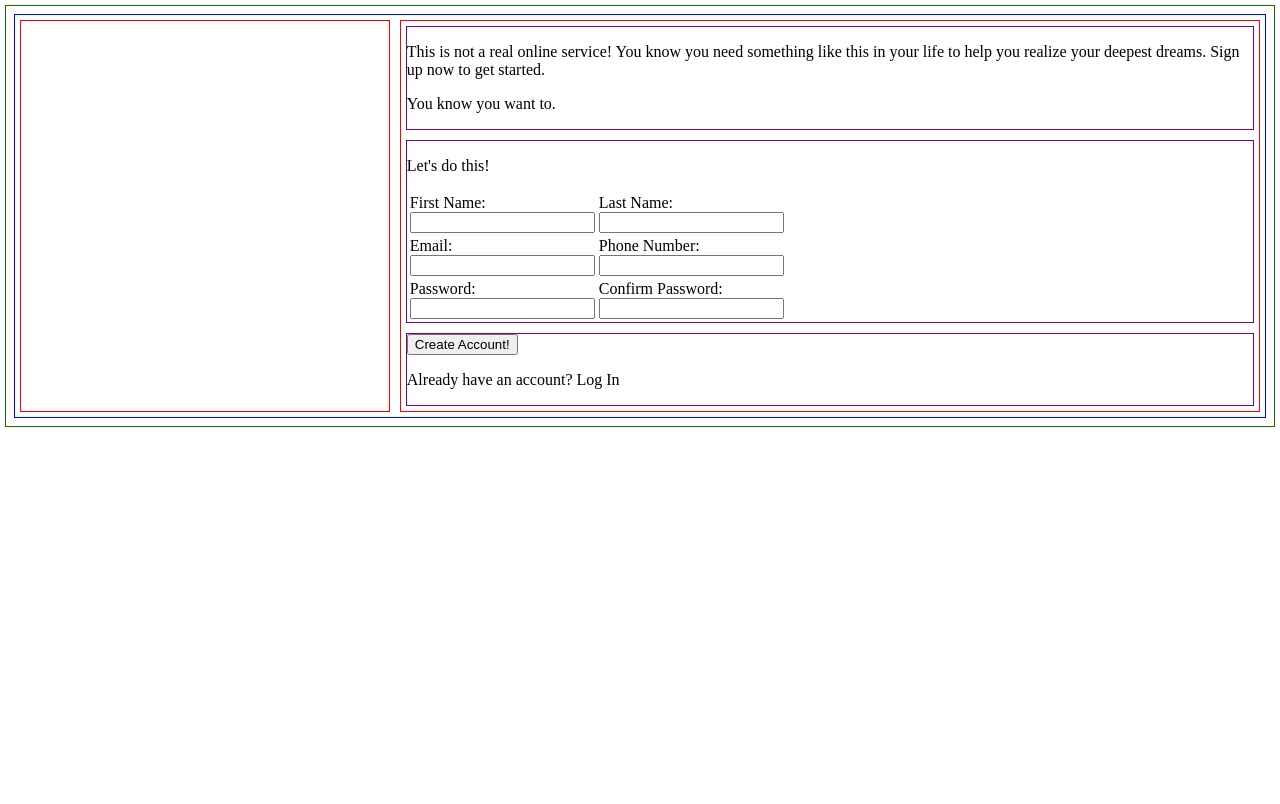
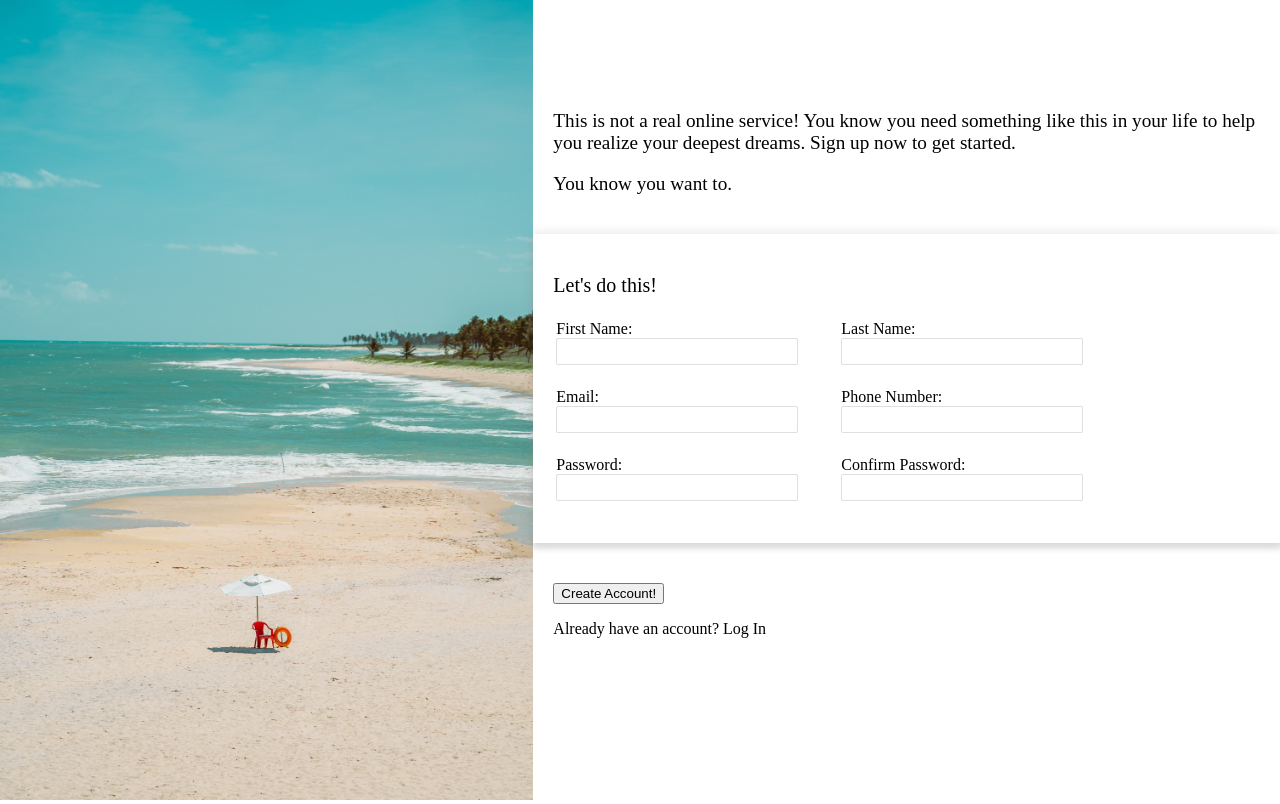
Before and after one commit to Mitadru47/Sign-up-Form, a plain HTML site: page index.html in a window 1280 px wide. Drawn offline with Linux system fonts and the light colour scheme.

Commit message:
Layout Setup

```diff
--- a/index.html
+++ b/index.html
@@ -14,18 +14,20 @@
 
             <div class="sideA">
 
+                <img src="./Assets/pexels-caio-12732558.jpg">
+
             </div>
 
             <div class="sideB">
 
                 <div class="sectionA">
 
-                    <p> This is not a real online service! You know you need something like this in your life to help you realize your deepest dreams. Sign up now to get started.</p>
+                    <p class="content"> This is not a real online service! You know you need something like this in your life to help you realize your deepest dreams. Sign up now to get started.</p>
                     <p>You know you want to.</p>
 
                 </div>
 
-                <div class="sectionB">
+                <div id="sectionB" class="sectionB">
 
                     <p>Let's do this!</p>
 
@@ -89,7 +91,7 @@
 
                 </div>
 
-                <div class="sectionC">
+                <div id="sectionC" class="sectionC">
 
                     <button type="submit">Create Account!</button>
                     <p>Already have an account? Log In</p>
--- a/styles.css
+++ b/styles.css
@@ -1,11 +1,18 @@
 html{
 
-    border: 1px solid green;
-    margin: 5px;
+    /* border: 1px solid green; */
 }
 
 body{
-    border: 1px solid blue;
+
+    margin: 0;
+    /* border: 1px solid blue; */
+}
+
+img{
+
+    z-index: 1;
+    height: 100vh;
 }
 
 .flex-container{
@@ -15,13 +22,13 @@ body{
 .flex-container div{
 
     /* height: 100vh; */
+    /* margin: 5px; */
 
-    margin: 5px;
-    border: 1px solid red;
+    /* border: 1px solid red; */
 }
 
 .sideA{
-    width: 30%;
+    /* width: 30%; */
 }
 
 .sideB{
@@ -33,5 +40,46 @@ body{
 }
 
 .sideB div{
-    border: 1px solid purple;
+
+    /* border: 1px solid purple; */
+    padding: 20px;
 }
+
+.content{
+    padding-top: 10%;
+}
+
+.sectionA p{
+    font-size: 1.2rem;
+}
+
+#sectionB{
+
+    /* offset-x | offset-y | blur-radius | spread-radius | color */
+    box-shadow: 0px 0px 10px 1px rgba(128,128,128,0.2), 1px 5px 5px 1px rgba(128,128,128,0.2);
+}
+
+.sectionB p{
+    font-size: 1.25rem;
+}
+
+td{
+
+    padding-right: 40px;
+    padding-bottom: 20px;
+}
+
+input{
+
+    padding: 0;
+
+    width: 240px;
+    height: 25px;
+
+    border: 1px solid rgba(128, 128, 128, 0.25);
+    border-radius: 2px;
+}
+
+#sectionC{
+    padding-top: 40px;
+}
```
Also changed, not shown: Assets/pexels-caio-12732558.jpg (added).
